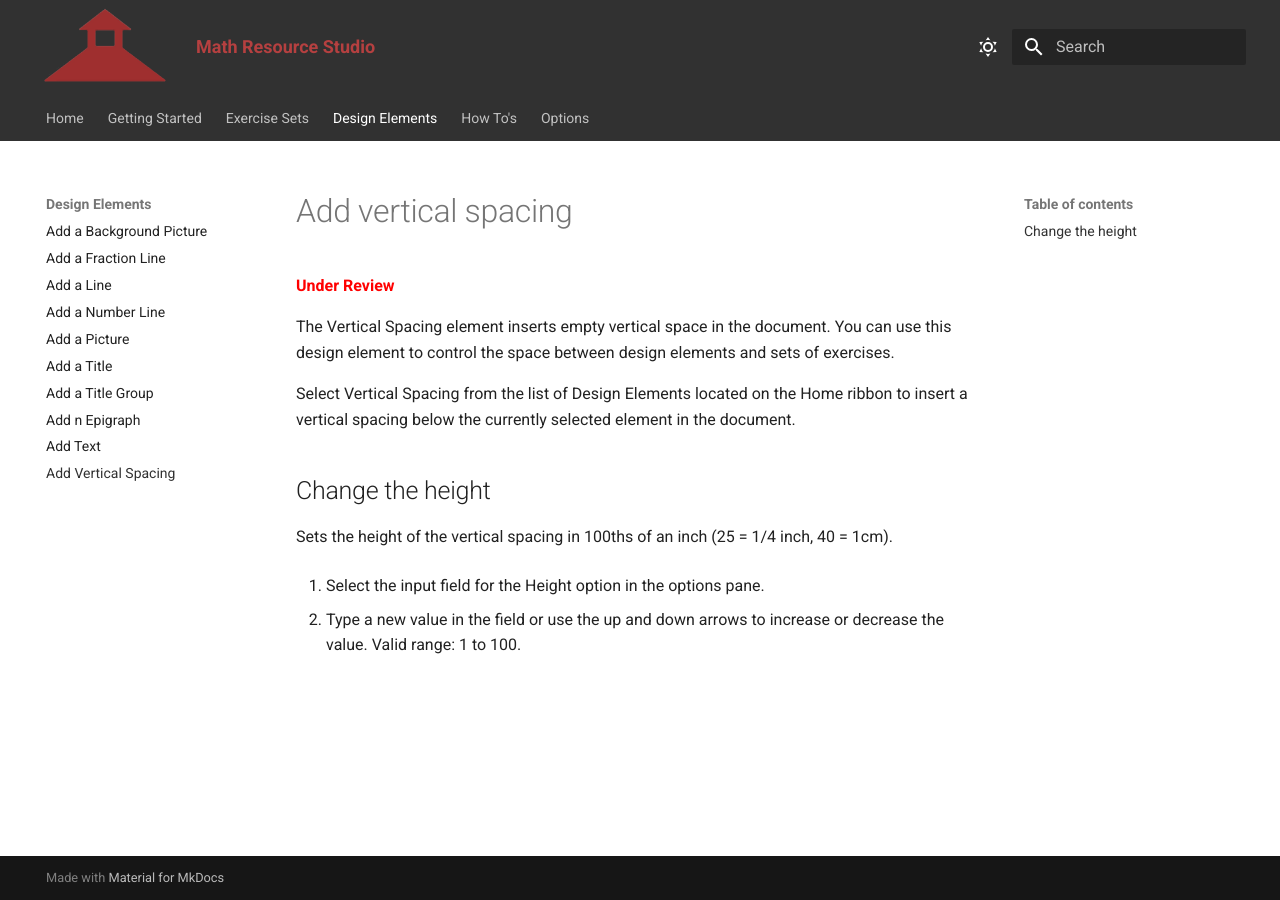
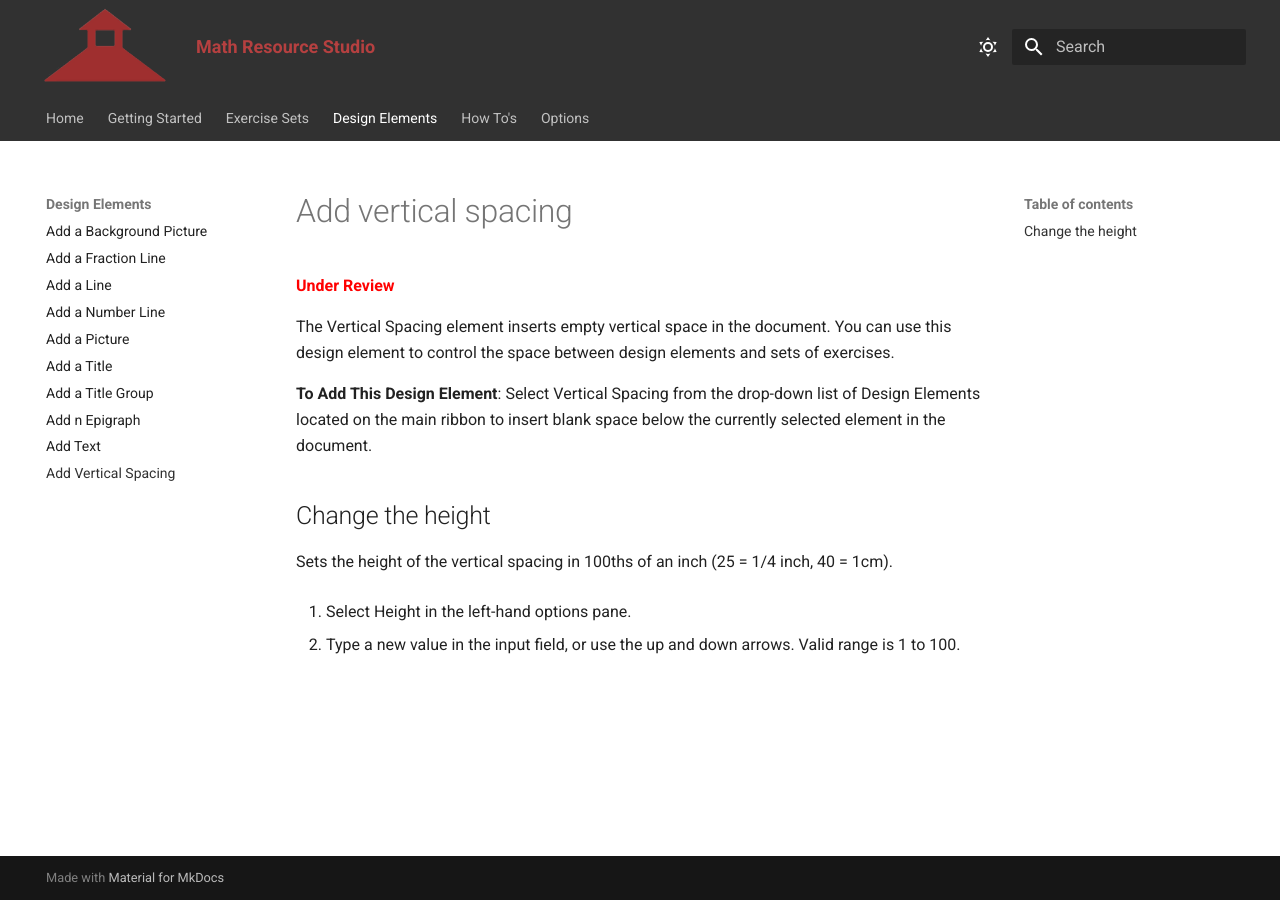
Before and after one commit to rdinch/MathResourceStudio-Help, an MkDocs documentation site: the page built from docs/design-elements/add-vertical-spacing.md, in a window 1280 px wide. Built offline with MkDocs 1.6.1 and Material for MkDocs 9.7.7, drawn with Linux system fonts in a browser that asks for light colours.

Commit message:
Clarify number line and spacing instructions
Revise the number line example and make the vertical spacing steps clearer and more consistent.

```diff
--- a/docs/design-elements/add-vertical-spacing.md
+++ b/docs/design-elements/add-vertical-spacing.md
@@ -4,12 +4,12 @@
 
 The Vertical Spacing element inserts empty vertical space in the document. You can use this design element to control the space between design elements and sets of exercises.
 
-Select Vertical Spacing from the list of Design Elements located on the Home ribbon to insert a vertical spacing below the currently selected element in the document.
+**To Add This Design Element**: Select Vertical Spacing from the drop-down list of Design Elements located on the main ribbon to insert blank space below the currently selected element in the document.
 
 ## Change the height
 
 Sets the height of the vertical spacing in 100ths of an inch (25 = 1/4 inch, 40 = 1cm).
 
-1. Select the input field for the Height option in the options pane.
+1. Select Height in the left-hand options pane.
 
-2. Type a new value in the field or use the up and down arrows to increase or decrease the value. Valid range: 1 to 100.
+2. Type a new value in the input field, or use the up and down arrows. Valid range is 1 to 100.
```
Also changed, not shown: docs/design-elements/add-a-number-line.md (+1 -1 lines).
